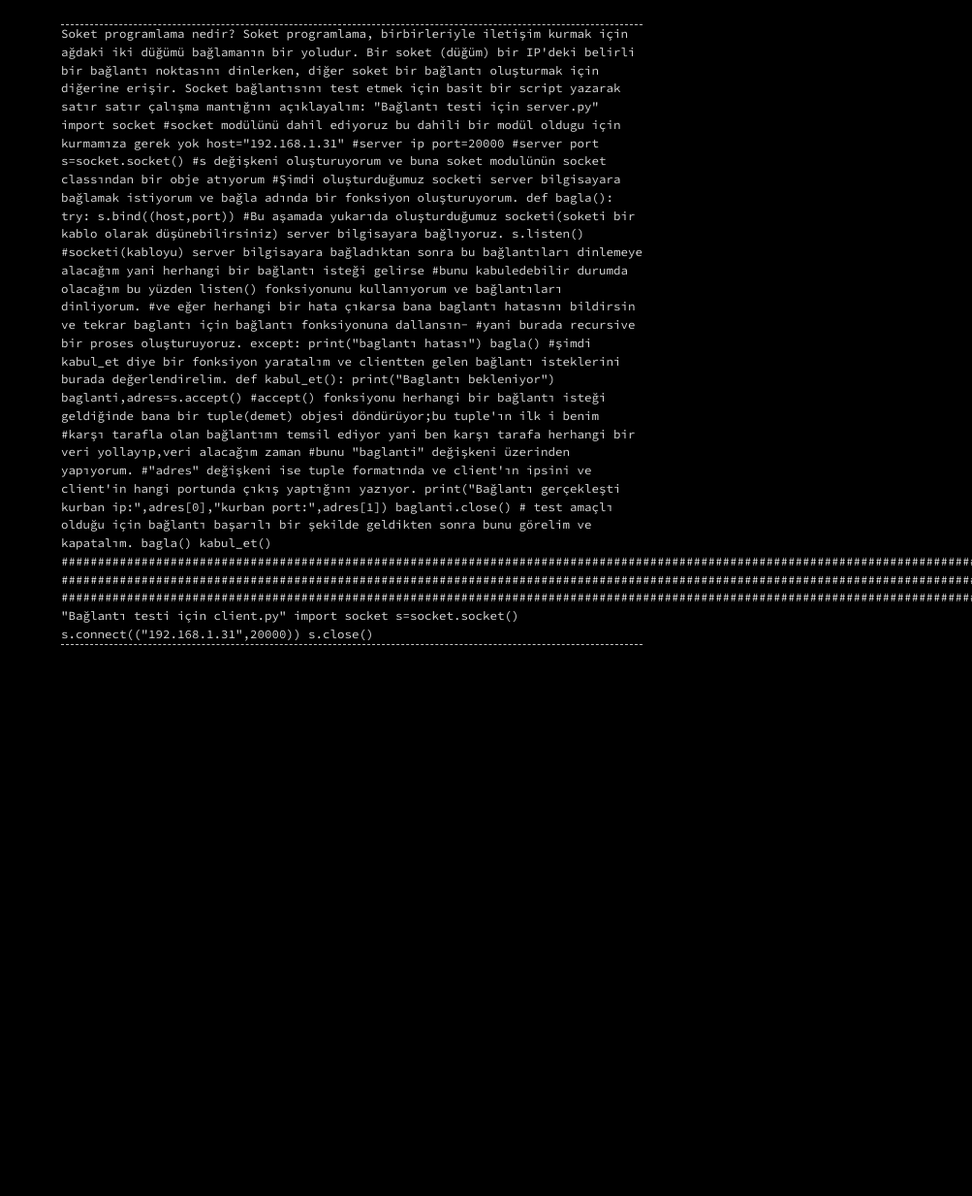
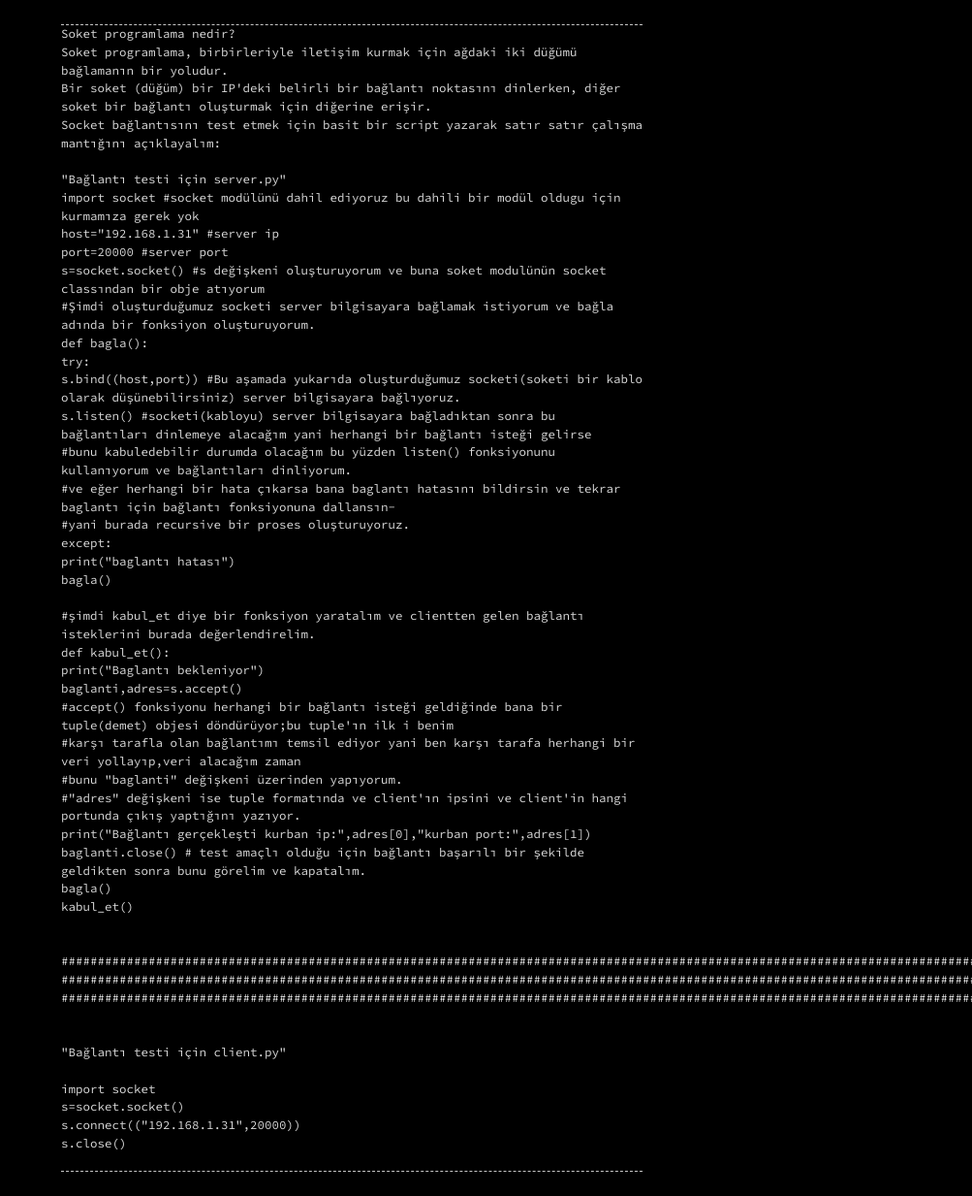
Before and after one commit to emredurmaz4/cosmosofcyberspace.github.io, a Jekyll site: the page trojan.html, which Jekyll copies as it is, in a window 1280 px wide. Shown: the whole page at 97% size, without its empty margins (277-1280 px from the left). Built offline with Jekyll 4.4.1, drawn with Linux system fonts in a browser that asks for light colours; before the commit the page ends 900 px from its top, so only the background shows below that; part of the change alters nothing that is shown.

```diff
--- a/trojan.html
+++ b/trojan.html
@@ -11,59 +11,62 @@
     <div class="container">
 <header>
   <div class="menu">
-Soket programlama nedir?
-Soket programlama, birbirleriyle iletişim kurmak için ağdaki iki düğümü bağlamanın bir yoludur.
-Bir soket (düğüm) bir IP'deki belirli bir bağlantı noktasını dinlerken, diğer soket bir bağlantı oluşturmak için diğerine erişir.
+    Soket programlama nedir?</br>
+Soket programlama, birbirleriyle iletişim kurmak için ağdaki iki düğümü bağlamanın bir yoludur.</br>
+Bir soket (düğüm) bir IP'deki belirli bir bağlantı noktasını dinlerken, diğer soket bir bağlantı oluşturmak için diğerine erişir.</br>
 
 
-Socket bağlantısını test etmek için basit bir script yazarak satır satır çalışma mantığını açıklayalım:
-
-"Bağlantı testi için server.py"
+Socket bağlantısını test etmek için basit bir script yazarak satır satır çalışma mantığını açıklayalım:</br>
+</br>
+"Bağlantı testi için server.py"</br>
 
 
-import socket #socket modülünü dahil ediyoruz bu dahili bir modül oldugu için kurmamıza gerek yok
-host="192.168.1.31"  #server ip
-port=20000           #server port
-s=socket.socket()    #s değişkeni oluşturuyorum ve buna soket modulünün socket classından bir obje atıyorum
+import socket #socket modülünü dahil ediyoruz bu dahili bir modül oldugu için kurmamıza gerek yok</br>
+host="192.168.1.31"  #server ip</br>
+port=20000           #server port</br>
+s=socket.socket()    #s değişkeni oluşturuyorum ve buna soket modulünün socket classından bir obje atıyorum</br>
 
 
-#Şimdi oluşturduğumuz socketi server bilgisayara bağlamak istiyorum ve bağla adında bir fonksiyon oluşturuyorum.
-def bagla():
-    try:
-        s.bind((host,port)) #Bu aşamada yukarıda oluşturduğumuz socketi(soketi bir kablo olarak düşünebilirsiniz) server bilgisayara bağlıyoruz.
-        s.listen() #socketi(kabloyu) server bilgisayara bağladıktan sonra bu bağlantıları dinlemeye alacağım yani herhangi bir bağlantı isteği gelirse
-                   #bunu kabuledebilir durumda olacağım bu yüzden listen() fonksiyonunu kullanıyorum ve bağlantıları dinliyorum.
+#Şimdi oluşturduğumuz socketi server bilgisayara bağlamak istiyorum ve bağla adında bir fonksiyon oluşturuyorum.</br>
+def bagla():</br>
+    try:</br>
+        s.bind((host,port)) #Bu aşamada yukarıda oluşturduğumuz socketi(soketi bir kablo olarak düşünebilirsiniz) server bilgisayara bağlıyoruz.</br>
+        s.listen() #socketi(kabloyu) server bilgisayara bağladıktan sonra bu bağlantıları dinlemeye alacağım yani herhangi bir bağlantı isteği gelirse </br>
+                   #bunu kabuledebilir durumda olacağım bu yüzden listen() fonksiyonunu kullanıyorum ve bağlantıları dinliyorum.</br>
 
 
 
-#ve eğer herhangi bir hata çıkarsa bana baglantı hatasını bildirsin ve tekrar baglantı için bağlantı fonksiyonuna dallansın-
-#yani burada recursive bir proses oluşturuyoruz.
-    except:
-        print("baglantı hatası")
-        bagla()
-
-#şimdi kabul_et diye bir fonksiyon yaratalım ve clientten gelen bağlantı isteklerini burada değerlendirelim.
-def kabul_et():
-    print("Baglantı bekleniyor")
-    baglanti,adres=s.accept()
-    #accept() fonksiyonu herhangi bir bağlantı isteği geldiğinde bana bir tuple(demet) objesi döndürüyor;bu tuple'ın ilk i benim
-    #karşı tarafla olan bağlantımı temsil ediyor yani ben karşı tarafa herhangi bir veri yollayıp,veri alacağım zaman
-    #bunu "baglanti" değişkeni üzerinden yapıyorum.
-    #"adres"  değişkeni ise  tuple formatında ve client'ın ipsini ve client'in hangi portunda çıkış yaptığını yazıyor.
-    print("Bağlantı gerçekleşti kurban ip:",adres[0],"kurban port:",adres[1])
-    baglanti.close() # test amaçlı olduğu için bağlantı başarılı bir şekilde geldikten sonra bunu görelim ve kapatalım.
-bagla()
-kabul_et()
-#########################################################################################################################################################
-#########################################################################################################################################################
-#########################################################################################################################################################
-
-"Bağlantı testi için client.py"
-
-import socket
-s=socket.socket()
-s.connect(("192.168.1.31",20000))
-s.close()
-
+#ve eğer herhangi bir hata çıkarsa bana baglantı hatasını bildirsin ve tekrar baglantı için bağlantı fonksiyonuna dallansın- </br>
+#yani burada recursive bir proses oluşturuyoruz.</br>
+    except:  </br>
+        print("baglantı hatası")</br>
+        bagla()</br>
+</br>
+#şimdi kabul_et diye bir fonksiyon yaratalım ve clientten gelen bağlantı isteklerini burada değerlendirelim.</br>
+def kabul_et():</br>
+    print("Baglantı bekleniyor")</br>
+    baglanti,adres=s.accept()</br>
+    #accept() fonksiyonu herhangi bir bağlantı isteği geldiğinde bana bir tuple(demet) objesi döndürüyor;bu tuple'ın ilk i benim</br>
+    #karşı tarafla olan bağlantımı temsil ediyor yani ben karşı tarafa herhangi bir veri yollayıp,veri alacağım zaman</br>
+    #bunu "baglanti" değişkeni üzerinden yapıyorum.</br>
+    #"adres"  değişkeni ise  tuple formatında ve client'ın ipsini ve client'in hangi portunda çıkış yaptığını yazıyor.</br>
+    print("Bağlantı gerçekleşti kurban ip:",adres[0],"kurban port:",adres[1])</br>
+    baglanti.close() # test amaçlı olduğu için bağlantı başarılı bir şekilde geldikten sonra bunu görelim ve kapatalım.</br>
+bagla()</br>
+kabul_et()</br>
+</br>
+</br>
+#########################################################################################################################################################</br>
+#########################################################################################################################################################</br>
+#########################################################################################################################################################</br>
+</br>
+</br>
+"Bağlantı testi için client.py"</br>
+</br>
+import socket </br>
+s=socket.socket()</br>
+s.connect(("192.168.1.31",20000))</br>
+s.close()</br>
+</br>
   </div>
 </header>
```
